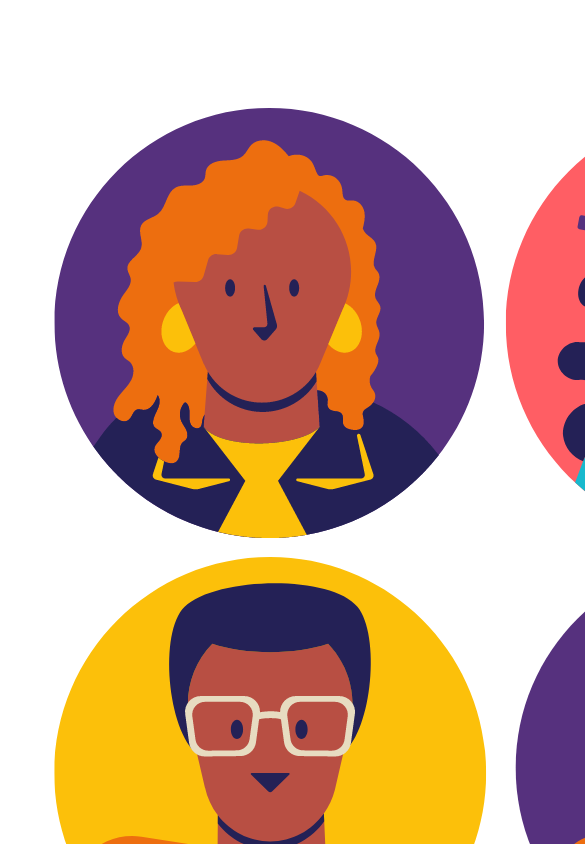
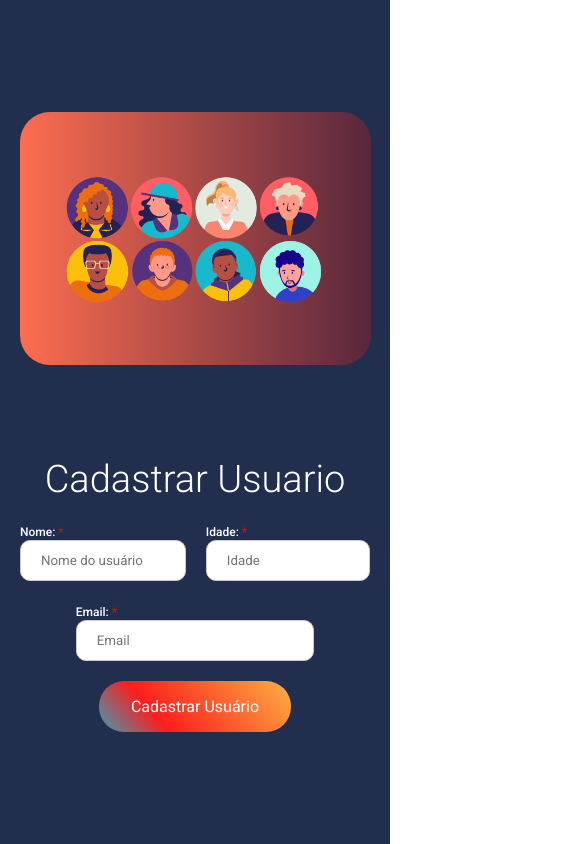
Before and after one commit to Victor-Avilla/Pagina-de-cadastro-e-lista-de-usuarios, a React (Vite) app: page / in a window 390 px wide. Shown: the top 844 px of the page, 585 px wide, since content can reach past the window. Built offline with nearby package versions, Linux system fonts and the light colour scheme.

Commit message:
CSS + responsividade finalizados

```diff
--- a/src/App.jsx
+++ b/src/App.jsx
@@ -14,23 +14,25 @@ function App() {
         <Title>Cadastrar Usuario</Title>
 
         <ContainerInputs>
+
           <div>
+            <InputLabel>Nome:<span> *</span> </InputLabel>
+            <Input type="text" placeholder="Nome do usuário" />
+          </div>
 
-              <div><InputLabel>Nome:<span>*</span> </InputLabel>
-                <Input type="text" placeholder="Nome do usuário" />
-              </div>
-
-              <div><InputLabel>Idade:<span>*</span> </InputLabel>
-                <Input type="number" placeholder="Idade" />
-              </div>
-
+          <div>
+            <InputLabel>Idade:<span> *</span> </InputLabel>
+            <Input type="number" placeholder="Idade" />
           </div>
-            <div><InputLabel>Email:<span>*</span> </InputLabel>
-            <Input type="email" placeholder="Email" />
-            </div>
 
         </ContainerInputs>
-        <Button>Cadastrar</Button>
+
+        <div style={{width:'100'}}>
+          <InputLabel>Email:<span> *</span> </InputLabel>
+          <Input type="email" placeholder="Email" />
+        </div>
+
+        <Button>Cadastrar Usuário </Button>
       </Form>
 
     </Container>
--- a/src/styles.js
+++ b/src/styles.js
@@ -1,12 +1,51 @@
 import styled from 'styled-components'
-export const Container = styled.div``
+export const Container = styled.div`
+    background-color:rgb(34, 46, 77);
+    display:flex;
+    align-items:center;
+    justify-content: space-evenly;
+    flex-direction:column;
+    padding:20px;
+    height:100vh;
+`
 export const Title = styled.h2`
-    color:rgb(20, 81, 107);
-    font-size: 32px;
+    color:#ffffff;
+    font-size: 38px;
+    text-align:center;
+    font-style:normal;
+    font-weight: 300;
 `
-export const Form = styled.form``
-export const ContainerInputs = styled.div``
-export const Input = styled.input``
+export const Form = styled.form`
+    display:flex;
+    align-items:center;
+    flex-direction:column;
+    max-width:500px;
+    gap:20px;
+`
+export const ContainerInputs = styled.div`
+    display:flex;
+    gap:20px;
+`
+export const Input = styled.input`
+    border:1px solid #ccc;
+    border-radius:10px;
+    background-color:#fff;
+    padding:12px 20px;
+    outline:none;
+    width: 100%;
+`
+
+export const InputLabel = styled.label`
+    color:#fff;
+    font-size:12px;
+    font-weight:500;
+
+    span{
+        color:rgb(194, 21, 21);
+        font-weight:bold;
+    }
+`
+
 export const Button = styled.button`
     font-size: 16px;
     color:white;
@@ -24,5 +63,34 @@ export const Button = styled.button`
         opacity:0.6;
      }
      `
-export const TopBackground = styled.div``
-export const InputLabel = styled.label``
+export const TopBackground = styled.div`
+    display:flex;
+    align-items:center;
+    justify-content: center;
+    background: linear-gradient(to right,#fe6d50,#58273d);
+    border-radius:30px;
+    height:30vh;
+    width:90vw;
+    max-width:40vw;
+    max-height:30vh;
+
+    @media screen and (max-width: 600px) {
+        max-width:100vw;
+        max-height:30vh;
+    }
+    @media screen and (max-width: 1500px) {
+        max-width:100vw;
+        max-height:30vh;
+    }
+
+    img{
+        max-width:100%;
+        max-height:100%;
+
+        @media screen and (max-width: 600px)  {
+        max-width:70vw;
+        max-height:30vh;
+
+    }
+}
+   `
```
